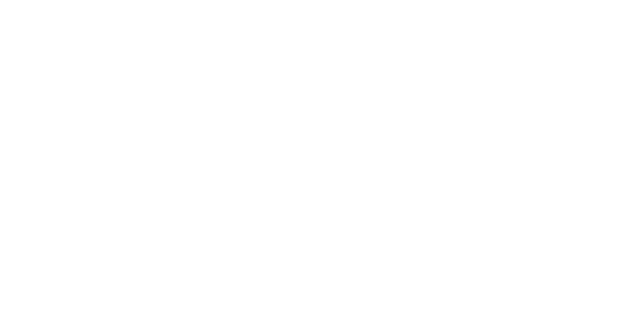
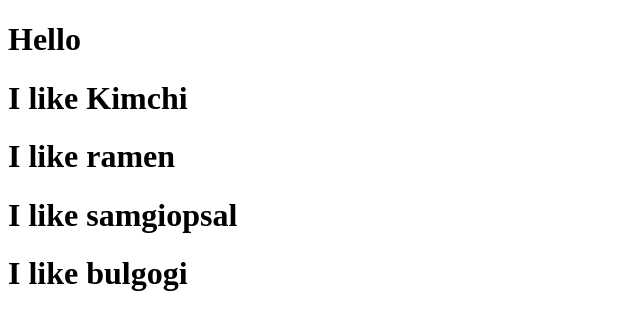
Before and after one commit to choiking10/frontend-study, a React (Create React App) app in the folder Nomard-Reactjs/movie_app/: page / in a window 1280 px wide. Shown: the top 330 px of the page, without its empty margins (0-640 px from the left). Built offline with nearby package versions, Linux system fonts and the light colour scheme.

Commit message:
Properties

```diff
--- a/Nomard-Reactjs/movie_app/src/App.js
+++ b/Nomard-Reactjs/movie_app/src/App.js
@@ -1,7 +1,19 @@
 import React from "react";
 
+function Food({ fav }) {
+  return <h1>I like {fav}</h1>;
+}
+
 function App() {
-  return <div></div>;
+  return (
+    <div>
+      <h1>Hello</h1>
+      <Food fav="Kimchi" />
+      <Food fav="ramen" />
+      <Food fav="samgiopsal" />
+      <Food fav="bulgogi" />
+    </div>
+  );
 }
 
 export default App;
```
Also changed, not shown: 1 other file (tests, documents, lock files or other folders).
